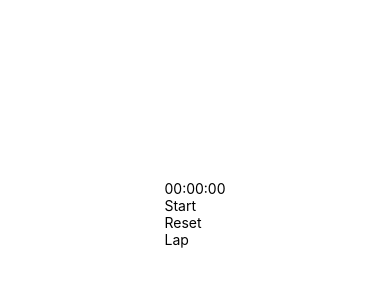
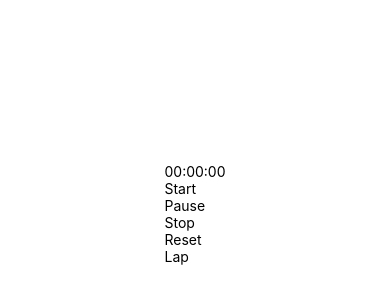
Before and after one commit to Shopify/eng-intern-assessment-react-native, a React Native app: screen / in a window 390 px wide. Shown: the part 208-508 px from the top of the page. Built offline with nearby package versions, Linux system fonts and the light colour scheme.

Commit message:
Added 'Pause' and 'Resume' functionality

```diff
--- a/src/ButtonGroup.tsx
+++ b/src/ButtonGroup.tsx
@@ -1,28 +1,48 @@
+import { View } from "react-native";
 import StopWatchButton from "./StopWatchButton";
-import { View, StyleSheet } from "react-native"
 
 
 const ButtonGroup = ({
-    isRecording, onPressStart, onPressStop, onPressReset, onPressLap
+    isInitial, // Indicates that the stopwatch is in its initial state
+    isRecording,
+    onPressLap,
+    onPressPause,
+    onPressReset,
+    onPressStart,
+    onPressStop,
 }: {
+    isInitial: boolean,
     isRecording: boolean,
+    onPressLap: () => void,
+    onPressPause: () => void,
+    onPressReset: () => void,
     onPressStart: () => void,
     onPressStop: () => void,
-    onPressReset: () => void,
-    onPressLap: () => void,
 }) => {
 
     return (
         <View>
             <StopWatchButton
-                onPress={isRecording ? onPressStop : onPressStart}
-                text={isRecording ? "Stop" : "Start"}
+                disabled={isRecording}
+                onPress={onPressStart}
+                text={isInitial ? "Start" : "Resume"}
+            />
+            <StopWatchButton
+                disabled={!isRecording}
+                onPress={onPressPause}
+                text={"Pause"}
+            />
+            <StopWatchButton
+                disabled={!isRecording}
+                onPress={onPressStop}
+                text={"Stop"}
             />
             <StopWatchButton
                 onPress={onPressReset}
                 text="Reset"
             />
             <StopWatchButton
+                disabled={!isRecording}
                 onPress={onPressLap}
                 text="Lap"
             />
--- a/src/StopWatch.tsx
+++ b/src/StopWatch.tsx
@@ -5,10 +5,12 @@ import LapList from './Laps';
 import Timestamp from './Timestamp';
 import { convertCentisToSegments, convertSegmentsToCentis, getTotalRecordedLapTime } from './utils';
 
+type StopwatchState = "stopped" | "paused" | "recording"
+
 export default function StopWatch() {
 
   const [time, setTime] = useState([0, 0, 0]);
-  const [isRecording, setIsRecording] = useState(false);
+  const [stopwatchState, setStopwatchState] = useState<StopwatchState>("stopped");
   const [laps, setLaps] = useState<number[][]>([]);
 
   const intervalIdRef = useRef<number>();
@@ -35,8 +37,14 @@ export default function StopWatch() {
     return [newMin, newSec, newCentis]
   }
 
+  const pauseRecording = () => {
+    setStopwatchState("paused")
+    const intervalId = intervalIdRef.current;
+    if (intervalId) clearInterval(intervalId);
+  }
+
   const startRecording = () => {
-    setIsRecording(true);
+    setStopwatchState("recording")
     const intervalId = setInterval(() => {
       setTime(getNextTimeSegments)
     }, 10);
@@ -45,7 +53,7 @@ export default function StopWatch() {
   }
 
   const stopRecording = () => {
-    setIsRecording(false);
+    setStopwatchState("stopped")
     const intervalId = intervalIdRef.current;
     if (intervalId) clearInterval(intervalId);
   }
@@ -55,6 +63,7 @@ export default function StopWatch() {
     const intervalId = intervalIdRef.current;
     if (intervalId) clearInterval(intervalId);
     setLaps([])
+    setStopwatchState("stopped")
   }
 
   const getCurrentLapSegments = () => {
@@ -72,16 +81,21 @@ export default function StopWatch() {
     })
   }
 
-  const isDefaultTimestamp = () => time.every(segment => segment === 0);
+  const isDefaultTimestamp = time.every(segment => segment === 0);
+  const isStopped = stopwatchState === "stopped";
+  const isRecording = stopwatchState === "recording";
+  const isPaused = stopwatchState === "paused";
 
-  const isTimestampVisible = (isRecording && !laps.length) || isDefaultTimestamp() && !isRecording
+  const isTimestampVisible = (isRecording && !laps.length) || isDefaultTimestamp && isStopped || isPaused
 
   return (
     <View style={styles.container}>
       {!!laps.length && <LapList laps={laps} />}
       {isTimestampVisible && <Timestamp time={time} />}
       <ButtonGroup
+        isInitial={isDefaultTimestamp}
         isRecording={isRecording}
+        onPressPause={pauseRecording}
         onPressStart={startRecording}
         onPressStop={stopRecording}
         onPressReset={resetRecording}
--- a/src/StopWatchButton.tsx
+++ b/src/StopWatchButton.tsx
@@ -1,13 +1,14 @@
 import { Pressable, Text } from 'react-native';
 
 export default function StopWatchButton(
-  { text, onPress }:
+  { text, onPress, disabled }:
     {
+      disabled?: boolean,
+      onPress: () => void
       text: string;
-      onPress: () => void
     }) {
   return (
-    <Pressable onPress={onPress}>
+    <Pressable disabled={disabled} onPress={onPress}>
       <Text>{text}</Text>
     </Pressable>
   );
```
Also changed, not shown: 1 other file (tests, documents, lock files or other folders).
